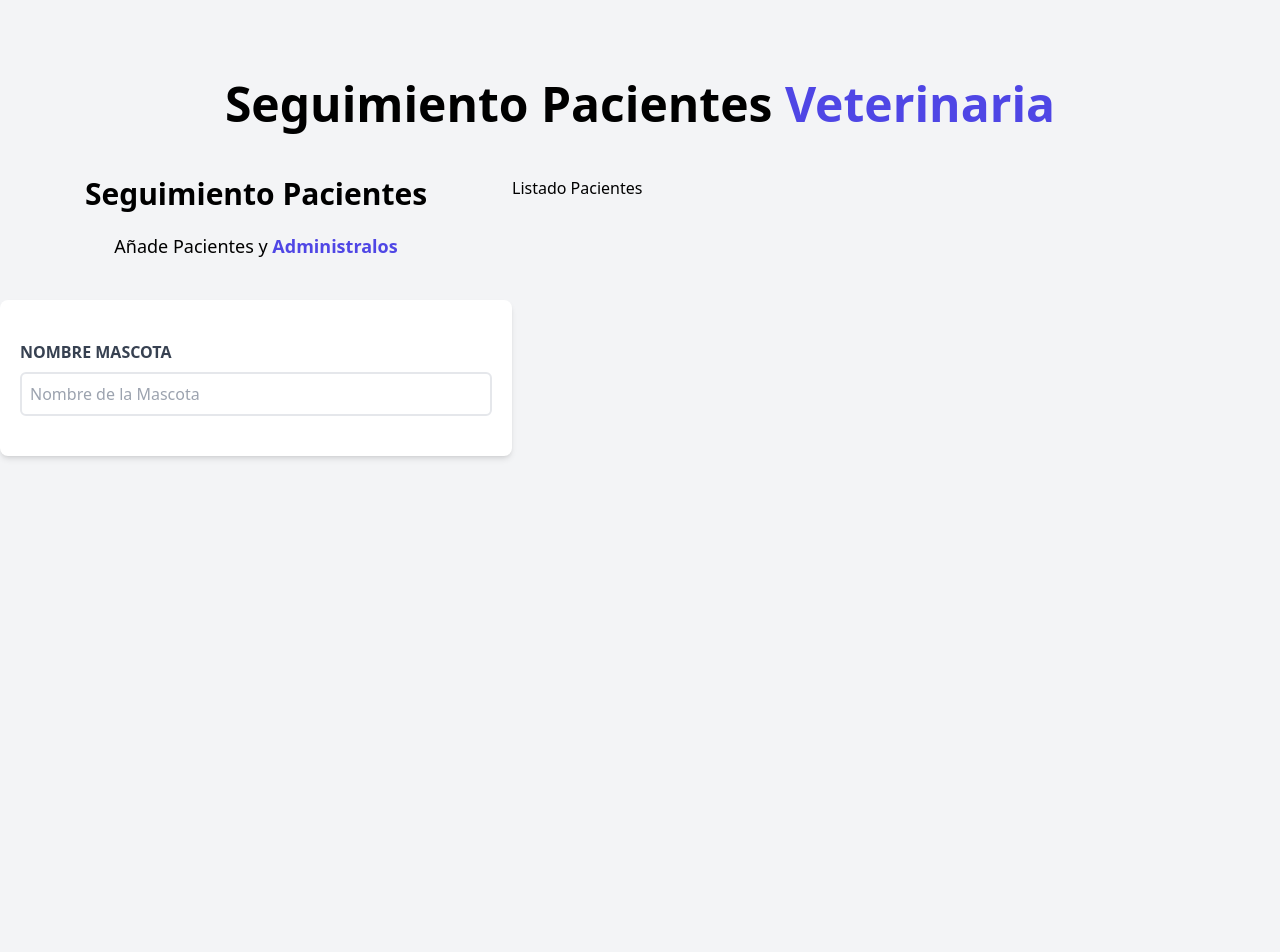
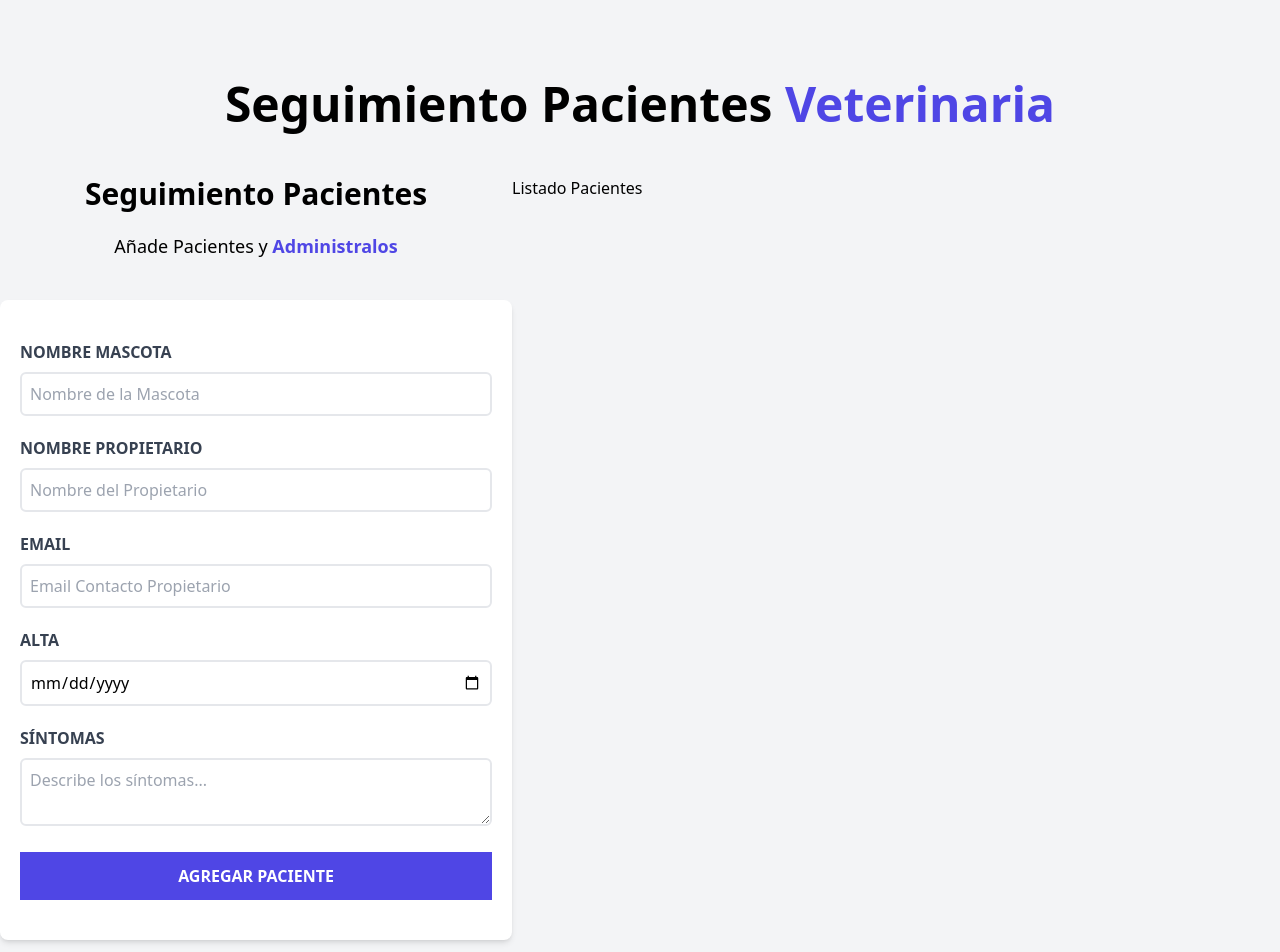
Before and after one commit to EricMI-JS/citas_react_vite, a React (Vite) app: page / in a window 1280 px wide. Shown: the top 952 px of the page. Before the commit the page ends 880 px from the top, so only its background shows below. Built offline with nearby package versions, Linux system fonts and the light colour scheme.

Commit message:
Añadiendo el resto de campos del formulario

```diff
--- a/src/components/Formulario.jsx
+++ b/src/components/Formulario.jsx
@@ -7,8 +7,8 @@
         <span className="text-indigo-600 font-bold">Administralos</span>
       </p>
 
-      <form className="bg-white shadow-md rounded-lg py-10 px-5">
-        <div>
+      <form className="bg-white shadow-md rounded-lg py-10 px-5 mb-10">
+        <div className="mb-5">
           <label
             htmlFor="mascota"
             className="block text-gray-700 uppercase font-bold"
@@ -22,6 +22,71 @@
             placeholder="Nombre de la Mascota"
           />
         </div>
+
+        <div className="mb-5">
+          <label
+            htmlFor="propietario"
+            className="block text-gray-700 uppercase font-bold"
+          >
+            Nombre Propietario
+          </label>
+          <input
+            id="propietario"
+            className="border-2 w-full p-2 mt-2 placeholder-gray-400 rounded-md"
+            type="text"
+            placeholder="Nombre del Propietario"
+          />
+        </div>
+
+        <div className="mb-5">
+          <label
+            htmlFor="email"
+            className="block text-gray-700 uppercase font-bold"
+          >
+            Email
+          </label>
+          <input
+            id="email"
+            className="border-2 w-full p-2 mt-2 placeholder-gray-400 rounded-md"
+            type="email"
+            placeholder="Email Contacto Propietario"
+          />
+        </div>
+
+        <div className="mb-5">
+          <label
+            htmlFor="alta"
+            className="block text-gray-700 uppercase font-bold"
+          >
+            Alta
+          </label>
+          <input
+            id="alta"
+            className="border-2 w-full p-2 mt-2 placeholder-gray-400 rounded-md"
+            type="date"
+          />
+        </div>
+
+        <div className="mb-5">
+          <label
+            htmlFor="alta"
+            className="block text-gray-700 uppercase font-bold"
+          >
+            Síntomas
+          </label>
+          <textarea
+            className="border-2 w-full p-2 mt-2 placeholder-gray-400 rounded-md"
+            name=""
+            id="sintomas"
+            placeholder="Describe los síntomas..."
+          />
+        </div>
+
+        <input
+          type="submit"
+          className="bg-indigo-600 w-full p-3 text-white uppercase font-bold hover:bg-indigo-700 cursor-pointer transition-all"
+          value="Agregar Paciente"
+        />
       </form>
     </div>
   );
```
